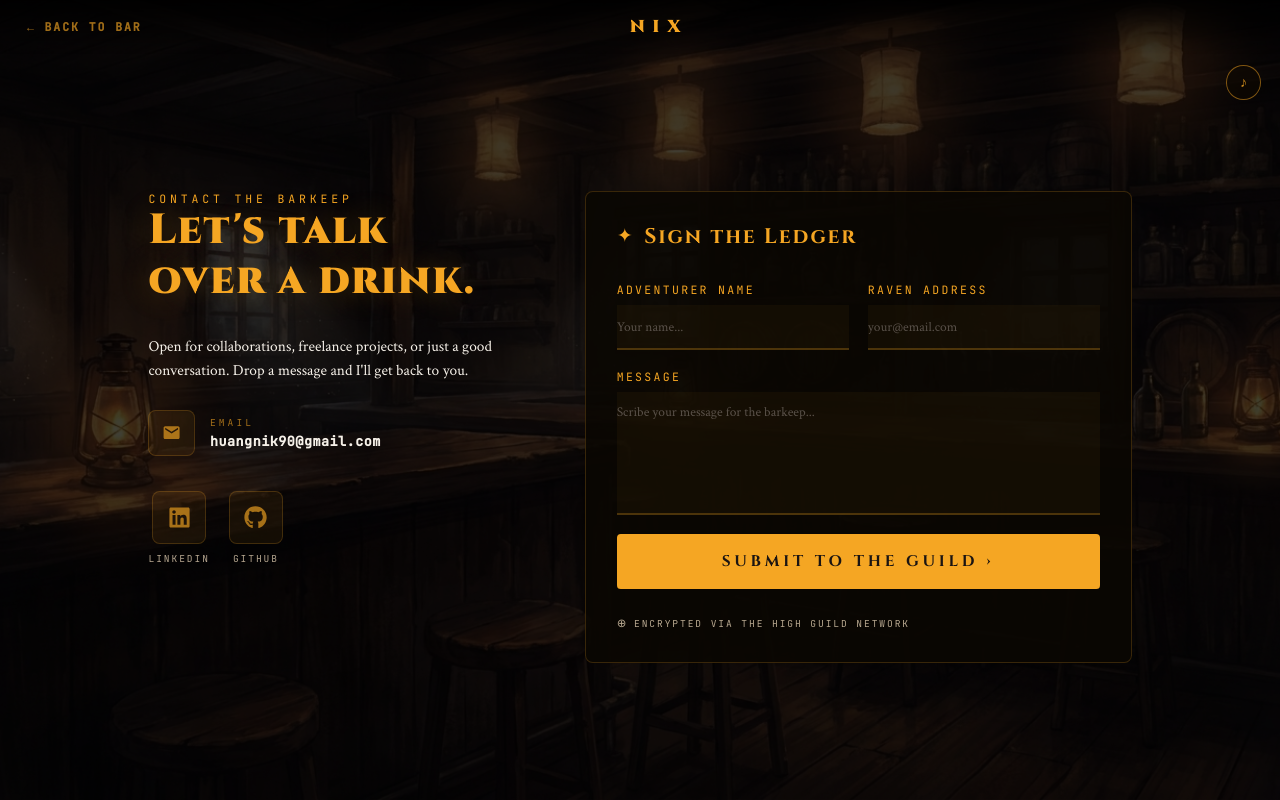
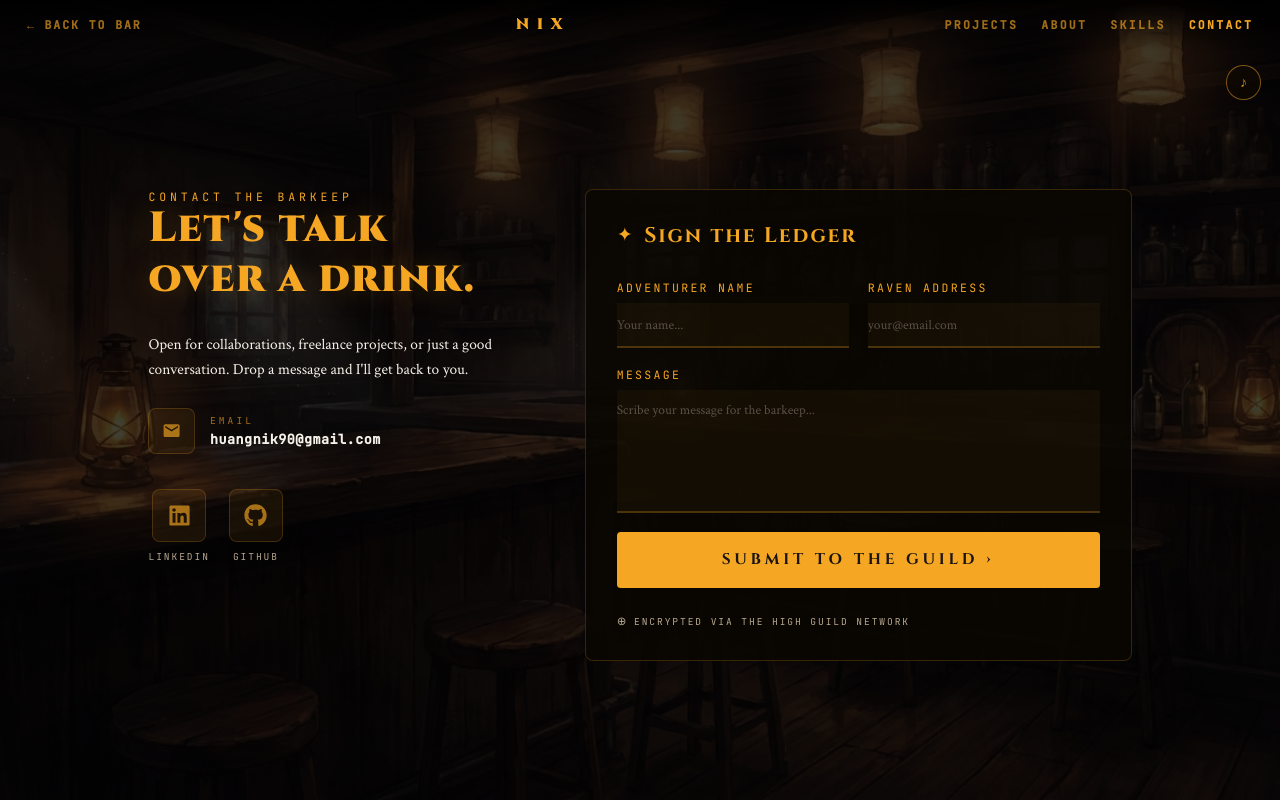
Before and after one commit to huangnik90/nix-tavern, a Next.js app: page /contact in a window 1280 px wide. Built offline with nearby package versions, Linux system fonts and the light colour scheme.

Commit message:
add navbar

```diff
--- a/src/components/Contact/index.js
+++ b/src/components/Contact/index.js
@@ -18,6 +18,7 @@ import {
 } from "./elements";
 import { FaLinkedin, FaGithub } from "react-icons/fa";
 import { MdEmail } from "react-icons/md";
+import NixNavbar from "../shared/NixNavbar";
 
 export default function Contact() {
   const router = useRouter();
@@ -64,13 +65,7 @@ export default function Contact() {
       <BgImage src="/images/tavern-bg.png" alt="tavern" />
       <Overlay />
 
-      <Navbar>
-        <span className="back" onClick={() => router.push("/")}>
-          ← back to bar
-        </span>
-        <span className="title">NIX</span>
-        <span className="spacer" />
-      </Navbar>
+      <NixNavbar />
 
       <MusicBtn
         $playing={playing}
--- a/src/components/shared/Navbar/elements.js
+++ b/src/components/shared/NixNavbar/elements.js
@@ -22,8 +22,8 @@ export const NavbarWrap = styled.nav`
 
   .nav-back {
     font-family: var(--font-mono);
-    font-size: 0.625rem;
-    font-weight: 600;
+    font-size: 0.75rem; /* naik dari 0.625rem */
+    font-weight: 700; /* tambah bold */
     color: var(--primary-dim);
     letter-spacing: 0.125rem;
     cursor: pointer;
@@ -59,8 +59,8 @@ export const NavbarWrap = styled.nav`
 
   .nav-link {
     font-family: var(--font-mono);
-    font-size: 0.5625rem;
-    font-weight: 600;
+    font-size: 0.75rem; /* naik dari 0.5625rem */
+    font-weight: 700; /* tambah bold */
     color: var(--primary-dim);
     letter-spacing: 0.15rem;
     cursor: pointer;
@@ -156,12 +156,12 @@ export const MobileMenu = styled.div`
 
   .mobile-link {
     font-family: var(--font-mono);
-    font-size: 0.625rem;
-    font-weight: 600;
+    font-size: 0.75rem; /* naik dari 0.625rem */
+    font-weight: 700; /* tambah bold */
     color: var(--primary-dim);
     letter-spacing: 0.2rem;
     text-transform: uppercase;
-    padding: 0.75rem 0.5rem;
+    padding: 0.875rem 0.5rem; /* sedikit lebih tinggi touch target */
     cursor: pointer;
     border-bottom: 1px solid rgba(245, 166, 35, 0.08);
     transition: color 0.2s;
--- a/src/components/shared/Navbar/index.js
+++ b/src/components/shared/NixNavbar/index.js
@@ -57,9 +57,6 @@ export default function Navbar() {
       {/* Mobile dropdown */}
       {menuOpen && (
         <MobileMenu onClick={() => setMenuOpen(false)}>
-          <span className="mobile-link" onClick={() => navigate("/")}>
-            ← Back to Bar
-          </span>
           {NAV_LINKS.map((link) => (
             <span
               key={link.path}
```
Also changed, not shown: src/components/About/index.js (+3 -7 lines), src/components/Projects/index.js (+2 -8 lines), src/components/Skills/index.js (+2 -9 lines).
